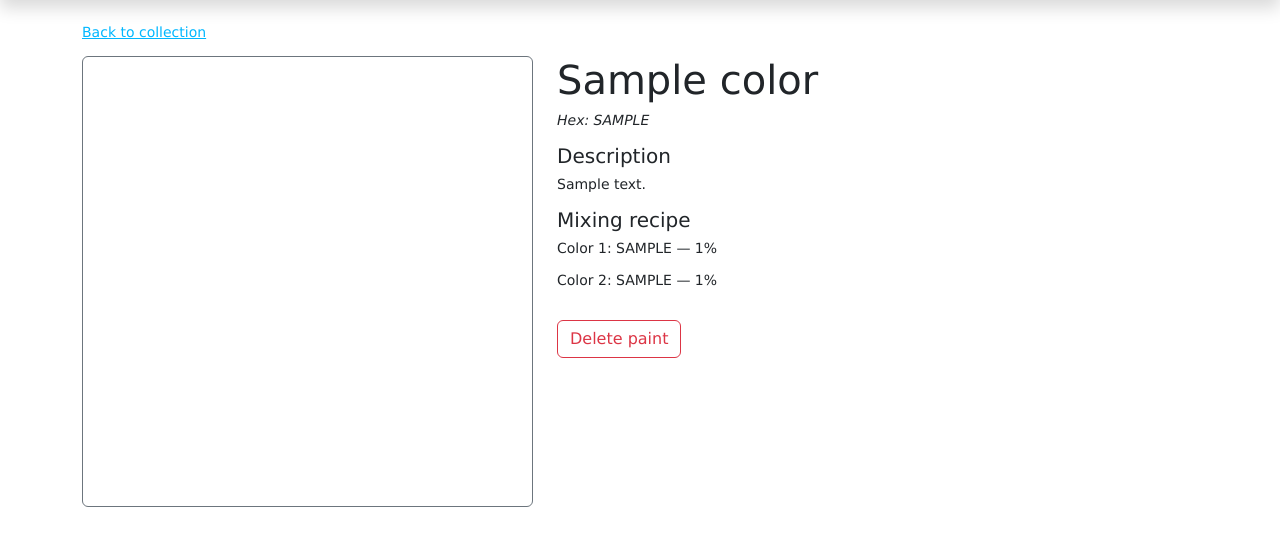
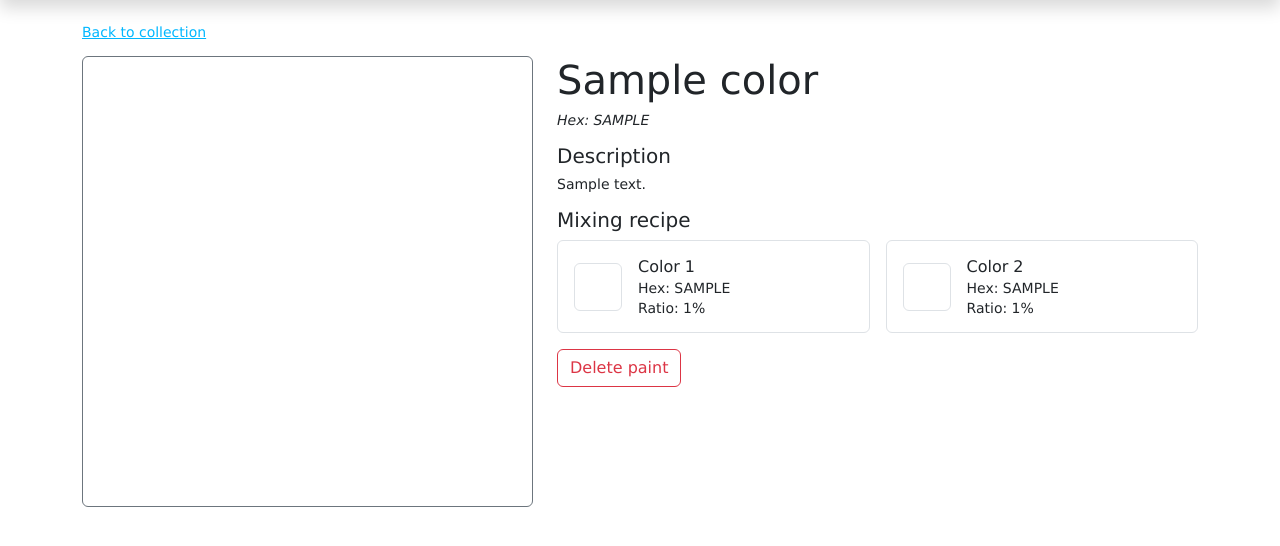
Before and after one commit to Naton-Cai/fullstack_dev_project, a Node server app: page /paints/600000000000000000000001 in a window 1280 px wide. Shown: the part 56-602 px from the top of the page. Run offline with Node 20, Linux system fonts and the light colour scheme; tables that the repository leaves empty hold one stand-in row (values such as "Sample post"); some libraries are stand-ins or nearby versions.

Commit message:
refactor(detail-view): add color preview to mixing recipe

```diff
--- a/views/paint_detail.pug
+++ b/views/paint_detail.pug
@@ -21,16 +21,36 @@ block content
 
                 h2.h5 Mixing recipe
                 if paint.recipe && (paint.recipe.paint1Hex || paint.recipe.paint2Hex)
-                    if paint.recipe.paint1Hex
-                        p
-                            | Color 1: #{paint.recipe.paint1Hex}
-                            if paint.recipe.paint1Percent != null
-                                |  — #{paint.recipe.paint1Percent}%
-                    if paint.recipe.paint2Hex
-                        p
-                            | Color 2: #{paint.recipe.paint2Hex}
-                            if paint.recipe.paint2Percent != null
-                                |  — #{paint.recipe.paint2Percent}%
+                    div.row.g-3
+                        //- First recipe component
+                        if paint.recipe.paint1Hex
+                            div.col-12.col-sm-6
+                                div.border.rounded.p-3.d-flex.align-items-center.gap-3
+                                    div.border.rounded.flex-shrink-0(
+                                        style=`background-color: ${paint.recipe.paint1Hex}; width: 48px; height: 48px;`
+                                        role='img'
+                                        aria-label=`Color 1 preview: ${paint.recipe.paint1Hex}`
+                                    )
+                                    div
+                                        h3.h6.mb-1 Color 1
+                                        p.mb-1 Hex: #{paint.recipe.paint1Hex}
+                                        if paint.recipe.paint1Percent != null
+                                            p.mb-0 Ratio: #{paint.recipe.paint1Percent}%
+
+                        //- Second recipe component
+                        if paint.recipe.paint2Hex
+                            div.col-12.col-sm-6
+                                div.border.rounded.p-3.d-flex.align-items-center.gap-3
+                                    div.border.rounded.flex-shrink-0(
+                                        style=`background-color: ${paint.recipe.paint2Hex}; width: 48px; height: 48px;`
+                                        role='img'
+                                        aria-label=`Color 2 preview: ${paint.recipe.paint2Hex}`
+                                    )
+                                    div
+                                        h3.h6.mb-1 Color 2
+                                        p.mb-1 Hex: #{paint.recipe.paint2Hex}
+                                        if paint.recipe.paint2Percent != null
+                                            p.mb-0 Ratio: #{paint.recipe.paint2Percent}%
                 else
                     p.text-muted No mixing recipe saved.
 
```
